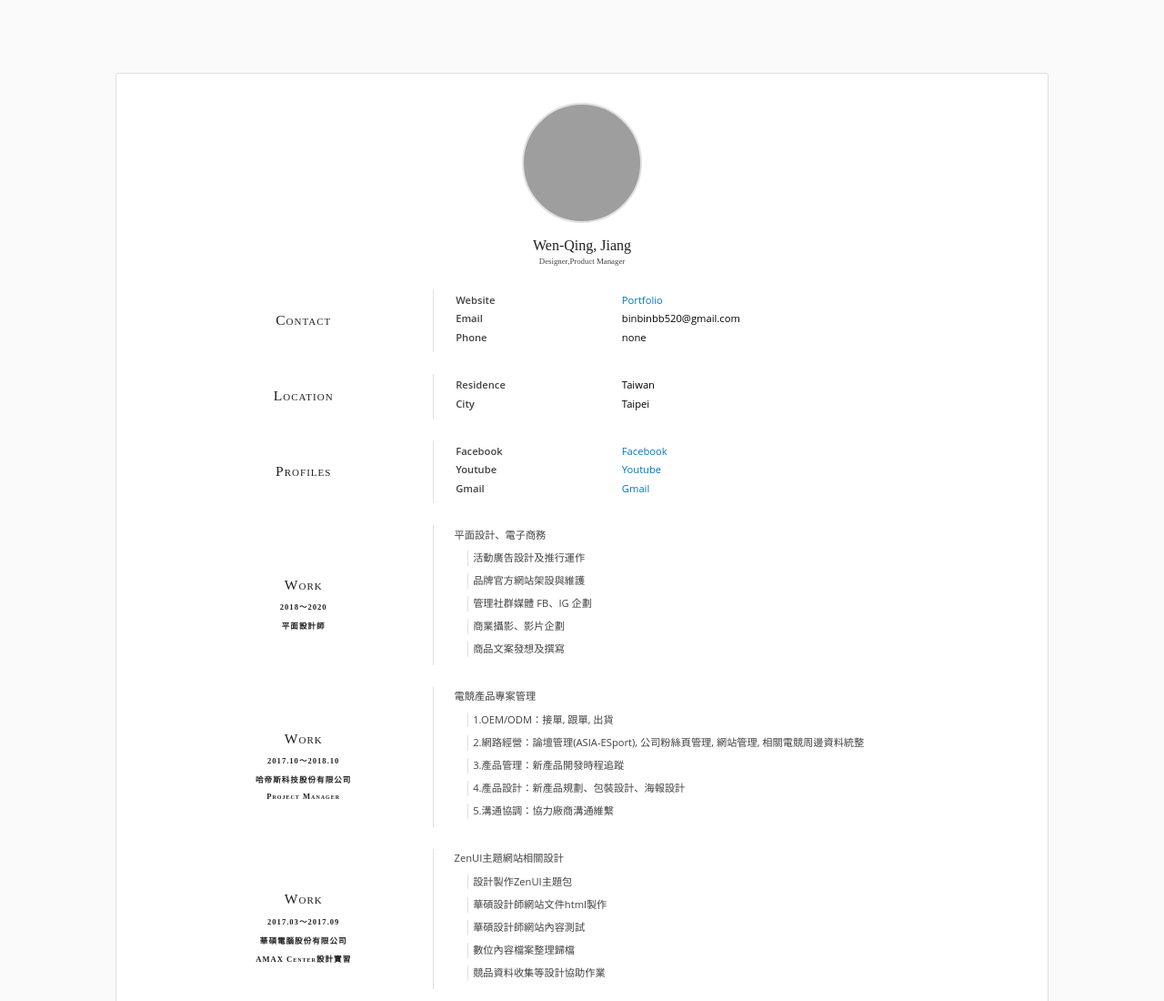
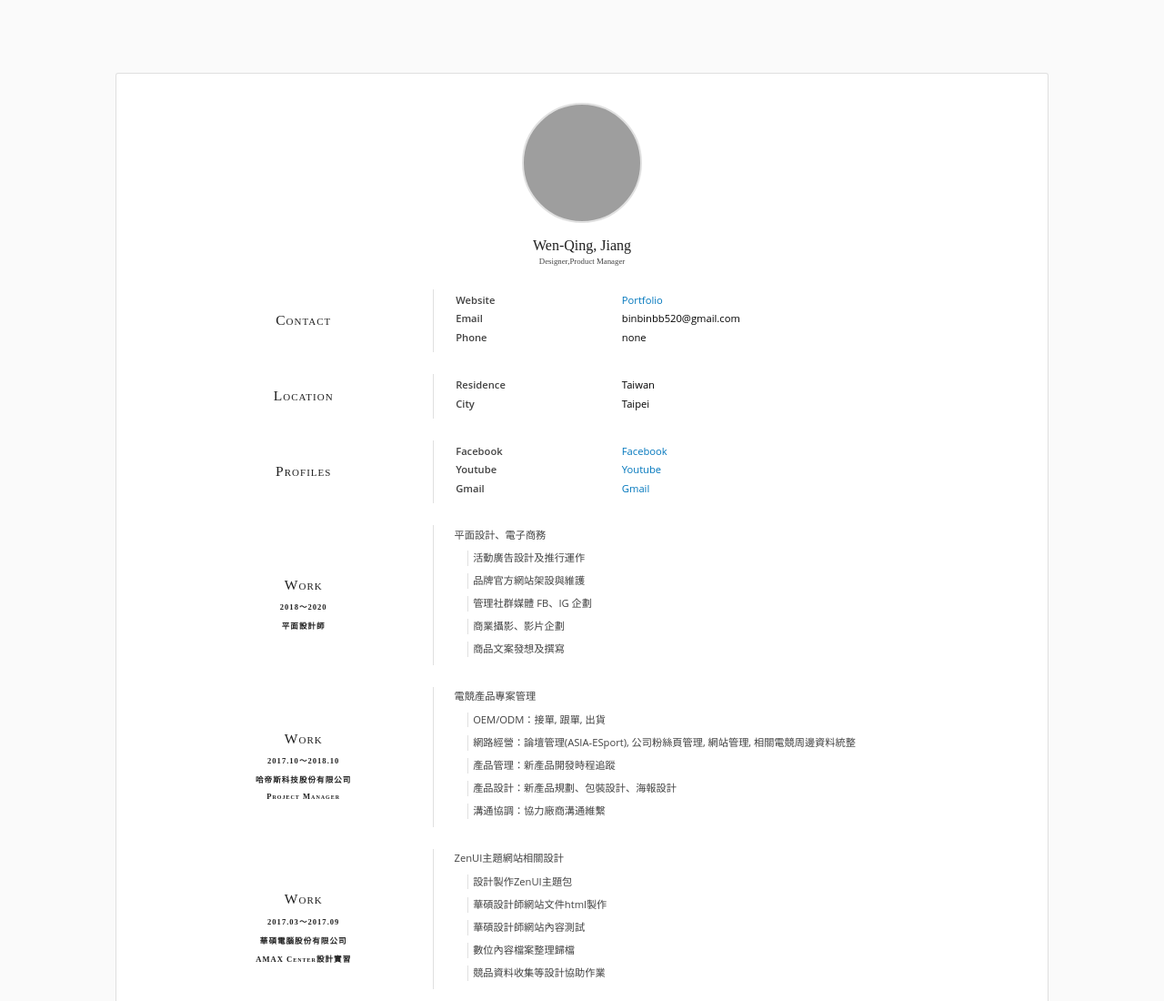
Before and after one commit to viccjiang/jiang-resume, a plain HTML site: page index.html in a window 1280 px wide. Shown: the top 1100 px of the page at 91% size. Drawn offline with Linux system fonts and the light colour scheme; grey boxes are pictures that could not be loaded.

Commit message:
Update index.html

```diff
--- a/index.html
+++ b/index.html
@@ -132,11 +132,11 @@
                         <div class="content-text work-listing">
                             <p>電競產品專案管理<br>
                             </p>
-                                <p class="highlight">1.OEM/ODM：接單, 跟單, 出貨<br></p>
-                                <p class="highlight">2.網路經營：論壇管理(ASIA-ESport), 公司粉絲頁管理, 網站管理, 相關電競周邊資料統整 <br></p>
-                                <p class="highlight">3.產品管理：新產品開發時程追蹤<br></p>
-                                <p class="highlight">4.產品設計：新產品規劃、包裝設計、海報設計<br></p>
-                                <p class="highlight">5.溝通協調：協力廠商溝通維繫 <br></p>
+                                <p class="highlight">OEM/ODM：接單, 跟單, 出貨<br></p>
+                                <p class="highlight">網路經營：論壇管理(ASIA-ESport), 公司粉絲頁管理, 網站管理, 相關電競周邊資料統整 <br></p>
+                                <p class="highlight">產品管理：新產品開發時程追蹤<br></p>
+                                <p class="highlight">產品設計：新產品規劃、包裝設計、海報設計<br></p>
+                                <p class="highlight">溝通協調：協力廠商溝通維繫 <br></p>
                         </div>
                     </div>
                 </section>
```
